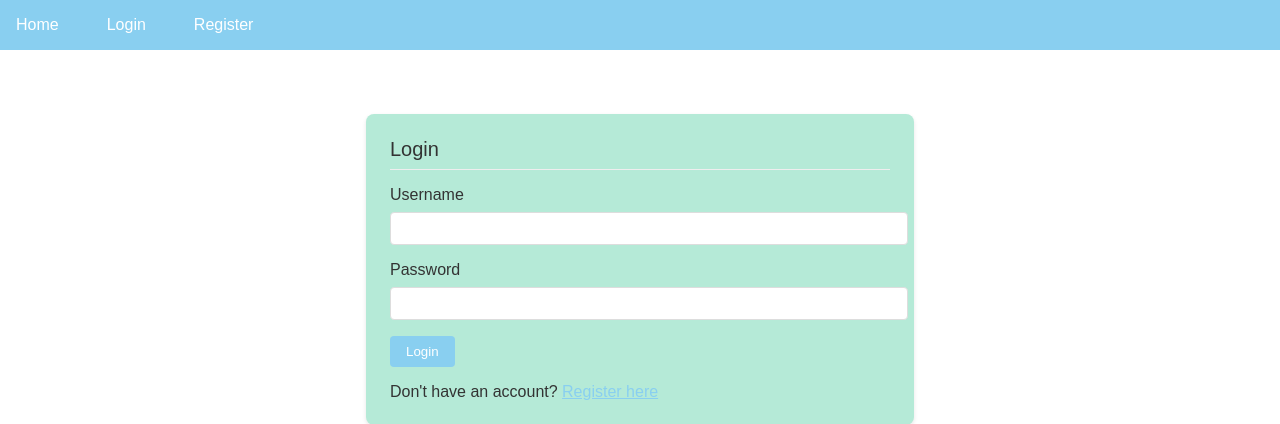
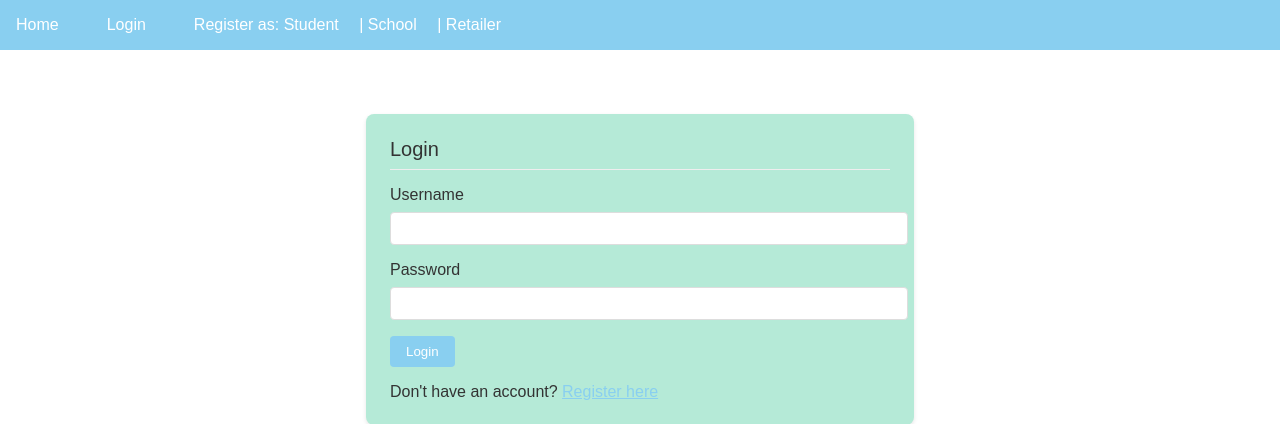
Before and after one commit to Kemuntofaith/Senior-Project, a Flask app: page /login in a window 1280 px wide. Shown: the top 424 px of the page. Run offline with Flask 3, Linux system fonts and the light colour scheme.

Commit message:
correction 2

```diff
--- a/templates/base.html
+++ b/templates/base.html
@@ -13,7 +13,12 @@
         <a href="/logout" style="color: white; text-decoration: none; margin-left: 1rem;">Logout</a>
     {% else %}
         <a href="/login" style="color: white; text-decoration: none; margin-left: 1rem;">Login</a>
-            <a href="/register/student" style="color: white; text-decoration: none; margin-left: 1rem;">Register</a>
+        <div style="display: inline-block; margin-left: 1rem;">
+            <span style="color: white;">Register as: </span>
+            <a href="/register/student" style="color: white; text-decoration: none;">Student</a> |
+            <a href="/register/school" style="color: white; text-decoration: none;">School</a> |
+            <a href="/register/retailer" style="color: white; text-decoration: none;">Retailer</a>
+        </div>
     {% endif %}
 </nav>
 
```
Lines whose indentation alone changed are shown as unchanged.
